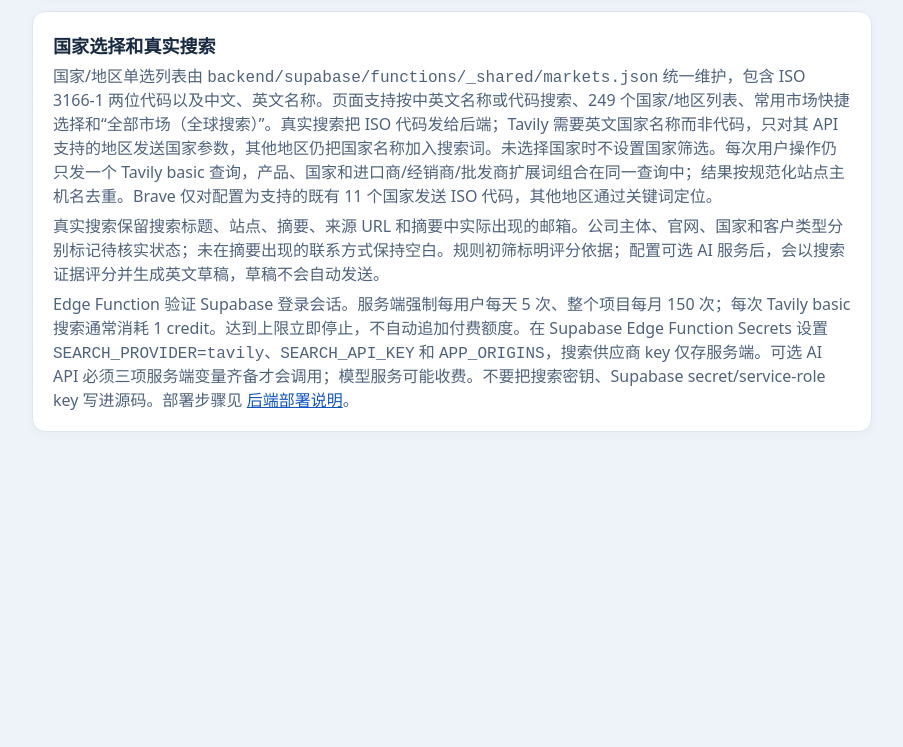
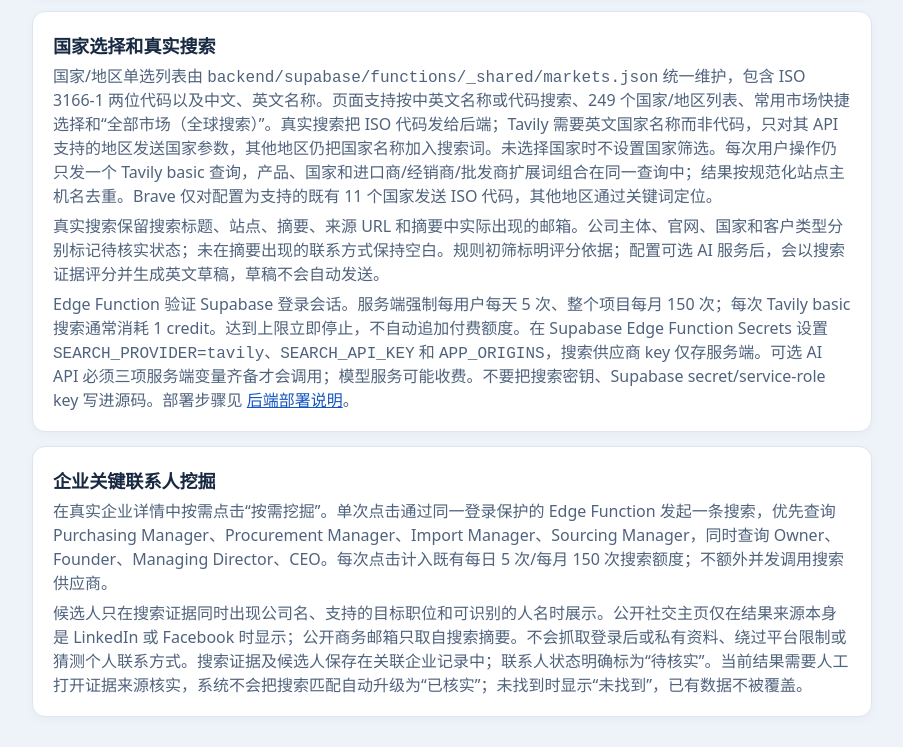
Before and after one commit to gechenggugugu/zhengmai-overseas-customer-assistant, a plain HTML site: page implementation.html in a window 1280 px wide. Shown: the part 1080-1827 px from the top of the page, without its empty margins (188-1091 px from the left). Before the commit the page ends 1542 px from the top, so only its background shows below. Drawn offline with Linux system fonts and the light colour scheme.

Commit message:
Add enterprise contact discovery

```diff
--- a/implementation.html
+++ b/implementation.html
@@ -9,4 +9,4 @@
 <section class="panel"><h2>GitHub Pages 在线发布</h2><p>正式网址：<a href="https://gechenggugugu.github.io/zhengmai-overseas-customer-assistant/" target="_blank" rel="noopener">https://gechenggugugu.github.io/zhengmai-overseas-customer-assistant/</a>。源码仓库：<a href="https://github.com/gechenggugugu/zhengmai-overseas-customer-assistant" target="_blank" rel="noopener">GitHub 项目</a>。本项目由 <code>main</code> 分支根目录发布。更新源码后，在仓库 <b>Settings → Pages</b> 检查分支为 <code>main</code>、目录为 <code>/(root)</code>。静态演示无需环境变量或 API 密钥。GitHub 官方的<a href="https://docs.github.com/en/pages/getting-started-with-github-pages/configuring-a-publishing-source-for-your-github-pages-site" target="_blank" rel="noopener">分支发布说明</a>介绍了配置方法。该仓库为公开仓库，源码对所有人可见。</p></section>
 <section class="panel"><h2>邮箱登录和跨设备同步</h2><p>云端功能基于 Supabase Auth 与 Postgres。先创建 Supabase 项目，执行 <code>backend/supabase/migrations/20261126000100_lead_records.sql</code>，部署 Edge Function，并在 <code>public-config.js</code> 填项目 URL 和 publishable/anon key。该 key 会出现在浏览器中，只有配合启用的行级安全（RLS）才可公开使用；SQL 已按登录用户限制每行的读写权限。浏览器不会拿到 Supabase secret/service-role key。</p><p>配置 Auth 邮箱验证邮件和允许回跳地址：GitHub Pages 项目主页、本机 <code>http://127.0.0.1:4173</code>。配置完成后，不同电脑登录同一账号后，收藏、跟进状态、备注和历史会同步。访客数据保存在原浏览器，登录后可主动点导入按钮；不会静默并入账号。SDK 使用 PKCE 和 sessionStorage，会话在标签页关闭后通常结束；同源 XSS 仍有机会读取会话，CSP 与动态文本转义用于降低风险。</p><p>Supabase 免费层标价为 $0，但长期不活跃的免费项目会被暂停。无需付费升级；本次没有创建 Supabase 项目、启用付费服务或提交付款信息。请查看 <a href="https://supabase.com/pricing" target="_blank" rel="noopener">当前价格与免费层限制</a>。</p></section>
 <section class="panel"><h2>国家选择和真实搜索</h2><p>国家/地区单选列表由 <code>backend/supabase/functions/_shared/markets.json</code> 统一维护，包含 ISO 3166-1 两位代码以及中文、英文名称。页面支持按中英文名称或代码搜索、249 个国家/地区列表、常用市场快捷选择和“全部市场（全球搜索）”。真实搜索把 ISO 代码发给后端；Tavily 需要英文国家名称而非代码，只对其 API 支持的地区发送国家参数，其他地区仍把国家名称加入搜索词。未选择国家时不设置国家筛选。每次用户操作仍只发一个 Tavily basic 查询，产品、国家和进口商/经销商/批发商扩展词组合在同一查询中；结果按规范化站点主机名去重。Brave 仅对配置为支持的既有 11 个国家发送 ISO 代码，其他地区通过关键词定位。</p><p>真实搜索保留搜索标题、站点、摘要、来源 URL 和摘要中实际出现的邮箱。公司主体、官网、国家和客户类型分别标记待核实状态；未在摘要出现的联系方式保持空白。规则初筛标明评分依据；配置可选 AI 服务后，会以搜索证据评分并生成英文草稿，草稿不会自动发送。</p><p>Edge Function 验证 Supabase 登录会话。服务端强制每用户每天 5 次、整个项目每月 150 次；每次 Tavily basic 搜索通常消耗 1 credit。达到上限立即停止，不自动追加付费额度。在 Supabase Edge Function Secrets 设置 <code>SEARCH_PROVIDER=tavily</code>、<code>SEARCH_API_KEY</code> 和 <code>APP_ORIGINS</code>，搜索供应商 key 仅存服务端。可选 AI API 必须三项服务端变量齐备才会调用；模型服务可能收费。不要把搜索密钥、Supabase secret/service-role key 写进源码。部署步骤见 <a href="./backend/README.md">后端部署说明</a>。</p></section>
-</main></body></html>
+<section class="panel"><h2>企业关键联系人挖掘</h2><p>在真实企业详情中按需点击“按需挖掘”。单次点击通过同一登录保护的 Edge Function 发起一条搜索，优先查询 Purchasing Manager、Procurement Manager、Import Manager、Sourcing Manager，同时查询 Owner、Founder、Managing Director、CEO。每次点击计入既有每日 5 次/每月 150 次搜索额度；不额外并发调用搜索供应商。</p><p>候选人只在搜索证据同时出现公司名、支持的目标职位和可识别的人名时展示。公开社交主页仅在结果来源本身是 LinkedIn 或 Facebook 时显示；公开商务邮箱只取自搜索摘要。不会抓取登录后或私有资料、绕过平台限制或猜测个人联系方式。搜索证据及候选人保存在关联企业记录中；联系人状态明确标为“待核实”。当前结果需要人工打开证据来源核实，系统不会把搜索匹配自动升级为“已核实”；未找到时显示“未找到”，已有数据不被覆盖。</p></section></main></body></html>
```
